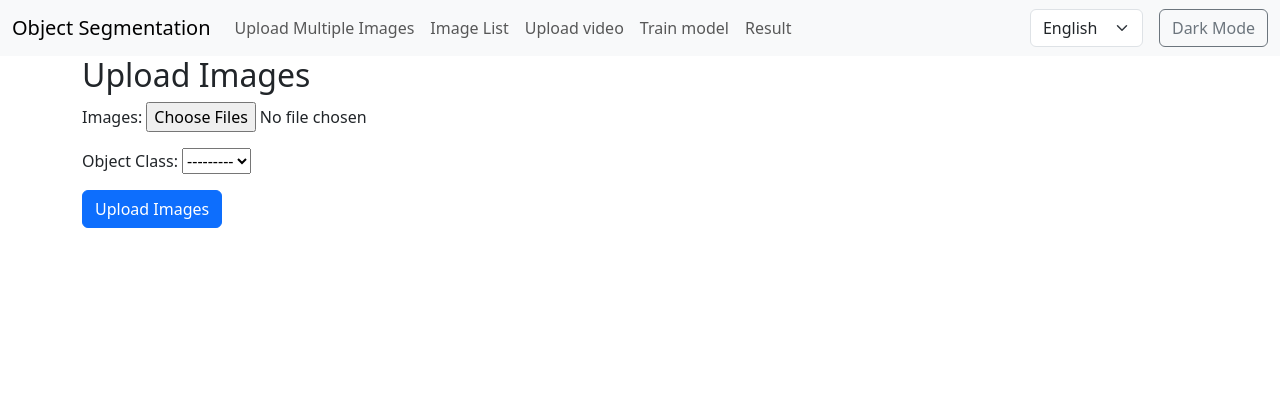
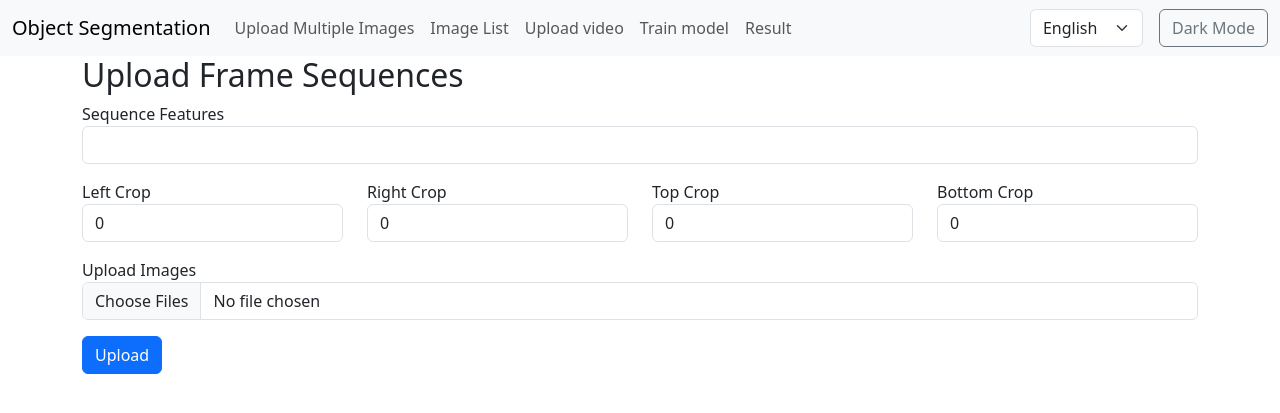
Before and after one commit to HukumaBob/segmentation, a Django app: template medical_segmentation/templates/data_preparation/upload_multiple_images.html in a window 1280 px wide. Shown: the top 413 px of the page. Run offline with Django 5.2, Linux system fonts and the light colour scheme; the template is opened without the code that fills it: values that come from a table or form of the project are taken from there, others are empty; some libraries are stand-ins or nearby versions.

Commit message:
Add crop frame util

```diff
--- a/medical_segmentation/data_preparation/forms.py
+++ b/medical_segmentation/data_preparation/forms.py
@@ -1,4 +1,6 @@
 from django import forms
+
+from segmentation.models import FrameSequence
 from .models import Tag, Sequences, Video
 from django.utils.translation import gettext_lazy as _
 
@@ -54,3 +56,14 @@ class VideoUploadForm(forms.ModelForm):
             'description': forms.Textarea(attrs={'class': 'form-control', 'placeholder': 'Enter video description'}),
             'video_file': forms.ClearableFileInput(attrs={'class': 'form-control-file'}),
         }
+
+class FrameSequenceForm(forms.Form):
+    features = forms.CharField(
+        max_length=255,
+        required=True,
+        label="Sequence Features"
+    )
+    left_crop = forms.IntegerField(required=False, initial=0, label="Left Crop")
+    right_crop = forms.IntegerField(required=False, initial=0, label="Right Crop")
+    top_crop = forms.IntegerField(required=False, initial=0, label="Top Crop")
+    bottom_crop = forms.IntegerField(required=False, initial=0, label="Bottom Crop")
--- a/medical_segmentation/data_preparation/urls.py
+++ b/medical_segmentation/data_preparation/urls.py
@@ -4,6 +4,7 @@ from . import views
 app_name = 'data_preparation'
 urlpatterns = [
     path('upload-multiple/', views.upload_multiple_images, name='upload_multiple_images'),
+    path('frame-sequences/', views.frame_sequence_list, name='frame_sequence_list'),
     path('upload-video/', views.upload_video, name='upload_video'),
     path('get_videos/', views.get_videos, name='get_videos'),
     path('delete-video/', views.delete_video, name='delete_video'),
--- a/medical_segmentation/templates/data_preparation/upload_multiple_images.html
+++ b/medical_segmentation/templates/data_preparation/upload_multiple_images.html
@@ -2,12 +2,37 @@
 {% load static %}
 {% load i18n %}
 {% block content %}
-  <div class="container">
-    <h2>{% trans "Upload Images" %}</h2>
-    <form method="POST" enctype="multipart/form-data">
-      {% csrf_token %}
-      {{ form.as_p }}
-      <button type="submit" class="btn btn-primary">{% trans "Upload Images" %}</button>
-    </form>
-  </div>
+<div class="container">
+  <h2>{% trans "Upload Frame Sequences" %}</h2>
+  <form method="POST" enctype="multipart/form-data">
+    {% csrf_token %}
+    <div class="mb-3">
+      <label for="features">{% trans "Sequence Features" %}</label>
+      <input type="text" name="features" id="features" class="form-control" required>
+    </div>
+    <div class="row">
+      <div class="col-md-3">
+        <label for="left_crop">{% trans "Left Crop" %}</label>
+        <input type="number" name="left_crop" id="left_crop" class="form-control" value="0">
+      </div>
+      <div class="col-md-3">
+        <label for="right_crop">{% trans "Right Crop" %}</label>
+        <input type="number" name="right_crop" id="right_crop" class="form-control" value="0">
+      </div>
+      <div class="col-md-3">
+        <label for="top_crop">{% trans "Top Crop" %}</label>
+        <input type="number" name="top_crop" id="top_crop" class="form-control" value="0">
+      </div>
+      <div class="col-md-3">
+        <label for="bottom_crop">{% trans "Bottom Crop" %}</label>
+        <input type="number" name="bottom_crop" id="bottom_crop" class="form-control" value="0">
+      </div>
+    </div>
+    <div class="mb-3 mt-3">
+      <label for="images">{% trans "Upload Images" %}</label>
+      <input type="file" name="images" id="images" multiple class="form-control">
+    </div>
+    <button type="submit" class="btn btn-primary">{% trans "Upload" %}</button>
+  </form>
+</div>
 {% endblock %}
--- a/medical_segmentation/templates/includes/header.html
+++ b/medical_segmentation/templates/includes/header.html
@@ -6,7 +6,7 @@
     <div class="collapse navbar-collapse">
       <ul class="navbar-nav me-auto">
         <li class="nav-item">
-          <a class="nav-link" href="{% url 'data_preparation:upload_multiple_images' %}">{% trans "Upload Multiple Images" %}</a>
+          <a class="nav-link" href="{% url 'data_preparation:frame_sequence_list' %}">{% trans "Upload Multiple Images" %}</a>
         </li>
         <li class="nav-item">
           <a class="nav-link" href="{% url 'data_preparation:image_list' %}">{% trans "Image List" %}</a>
```
Also changed, not shown: medical_segmentation/data_preparation/models.py (+9 -2 lines), medical_segmentation/data_preparation/views.py (+49 -15 lines), medical_segmentation/templates/data_preparation/frame_sequence_list.html (added, +40 -0 lines), medical_segmentation/utils/crop_frame.py (added, +32 -0 lines), medical_segmentation/data_preparation/migrations/0002_alter_sequences_video.py (added).
